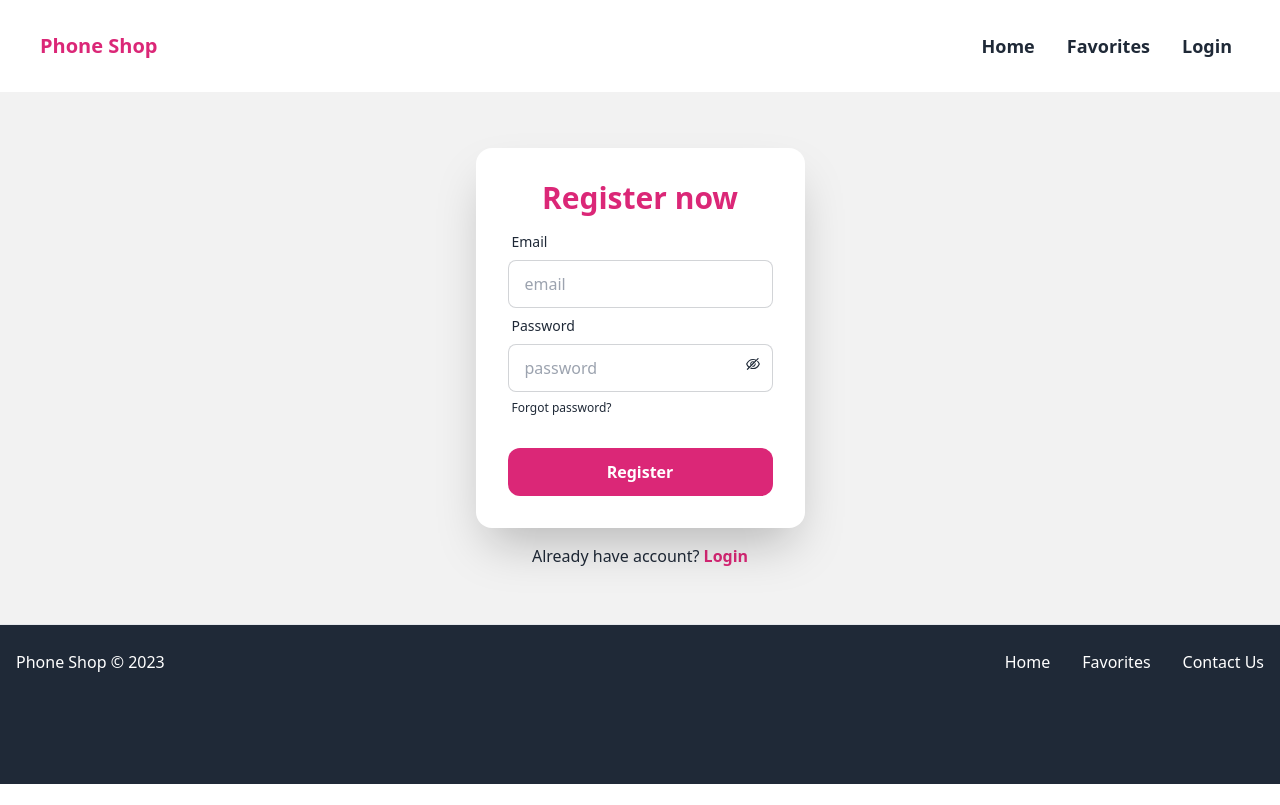
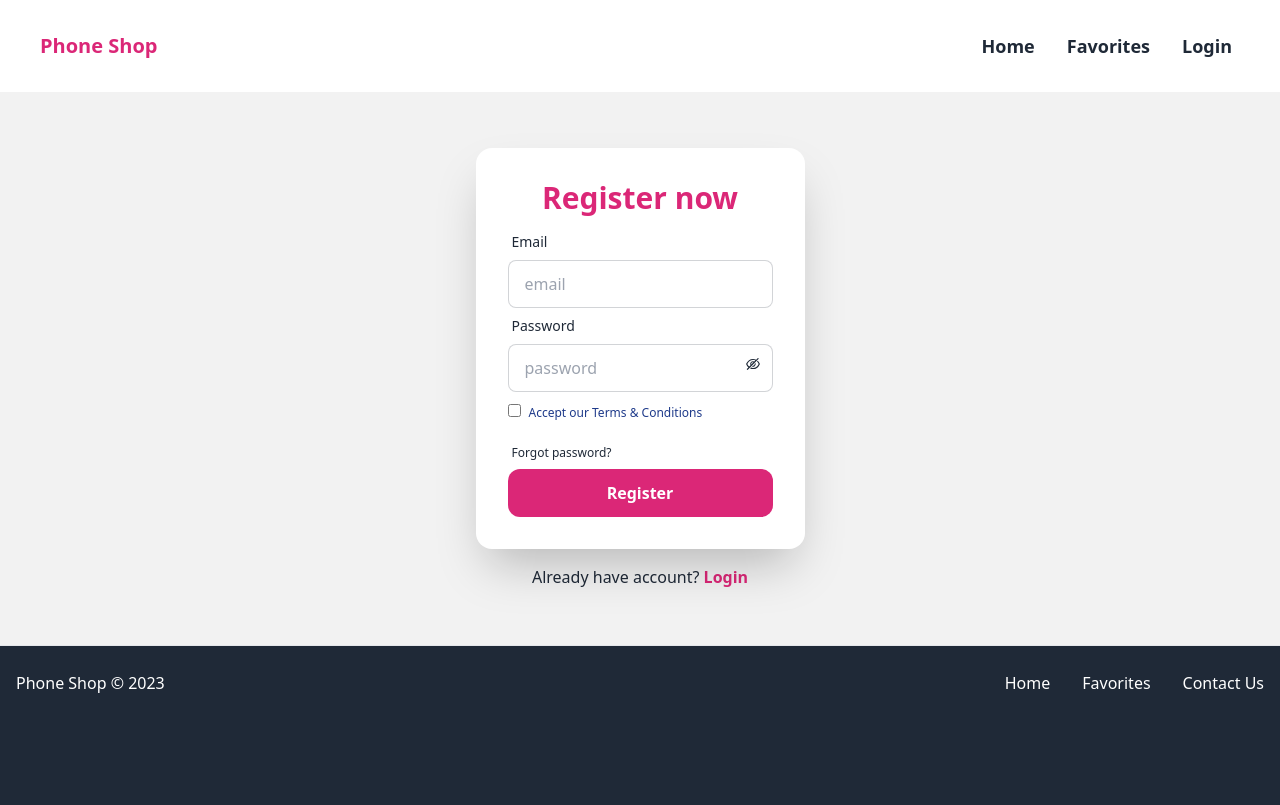
Before and after one commit to anupamahalder/phone-shop-react-project, a React (Vite) app: page /register in a window 1280 px wide. Built offline with nearby package versions, Linux system fonts and the light colour scheme.

Commit message:
Completing register and add terms and conditions to be checked

```diff
--- a/src/Register/Register.jsx
+++ b/src/Register/Register.jsx
@@ -16,7 +16,8 @@ const Register = () => {
         console.log('form submitted!');
         const email = e.target.email.value;
         const password = e.target.password.value;
-        // console.log(email, password);
+        const termsAccepted = e.target.terms.checked;
+        console.log(email, password, termsAccepted);
         //reset error
         setRegisterError('');
         //reset success
@@ -31,12 +32,16 @@ const Register = () => {
             setRegisterError('Password should have atleast one UPPER CASE character!');
             return;
         }
+        else if(!termsAccepted){ //if terms not accepted then do not allow to register
+            setRegisterError('Please accept our terms and conditions!');
+            return;
+        }
         //create user, it a promise so then and catch
         createUserWithEmailAndPassword(auth,email,password)
         // then means success
         .then(result =>{
             const newUser = result.user;
-            setRegisterSuccess('You have registered successfully!')
+            setRegisterSuccess('You have registered successfully!');
             console.log(newUser);
         })
         .catch(error =>{
@@ -75,11 +80,16 @@ const Register = () => {
                             <AiOutlineEye onClick={()=>setShowPassword(!showPassword)} className="absolute cursor-pointer right-11 mt-12"></AiOutlineEye>:
                             <AiOutlineEyeInvisible onClick={()=>setShowPassword(!showPassword)} className="absolute cursor-pointer right-11 mt-12"></AiOutlineEyeInvisible>
                             }
-                            <label className="label">
-                                <a href="#" className="label-text-alt link link-hover">Forgot password?</a>
+                            <div className="my-2 flex gap-2 items-center">
+                                {/* terms and conditions checked  */}
+                                <input type="checkbox" name="terms" id="" className="my-1"/>
+                                <label htmlFor="terms" className="text-xs mt-1 text-blue-900"> Accept our Terms & Conditions</label>
+                            </div>
+                            <label className="label mt-2">
+                                <Link to="#" className="label-text-alt link link-hover">Forgot password?</Link>
                             </label>
                             </div>
-                            <div className="form-control mt-6">
+                            <div className="form-control">
                             <button className="py-3 font-semibold rounded-xl bg-[#db2777] text-white hover:bg-pink-700">Register</button>
                             </div>
                         </form>
```
